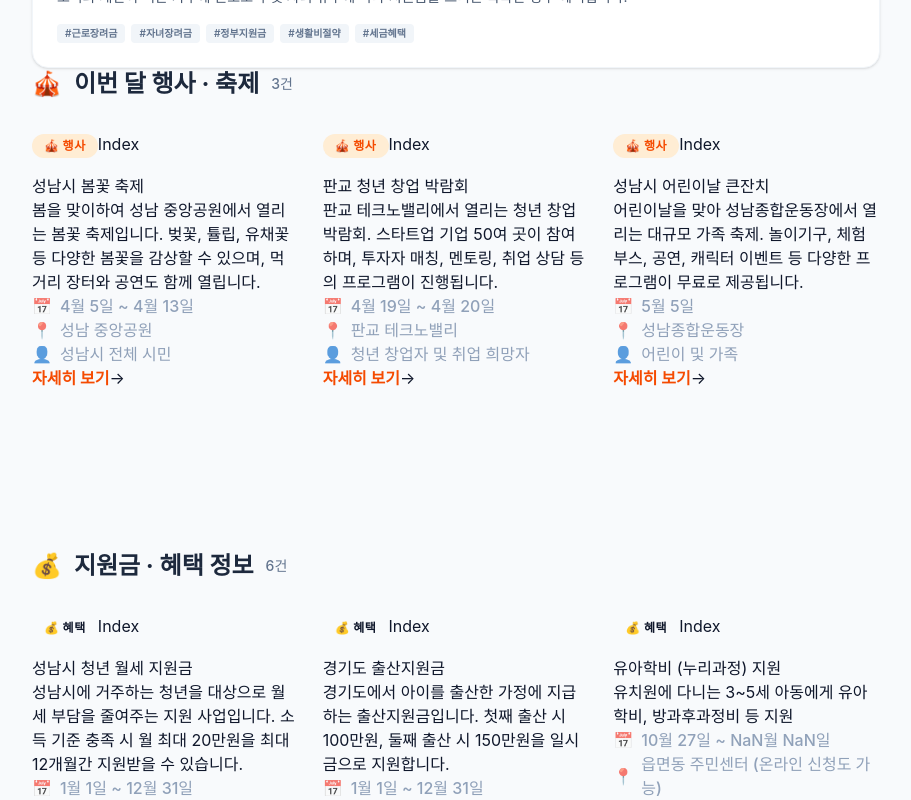
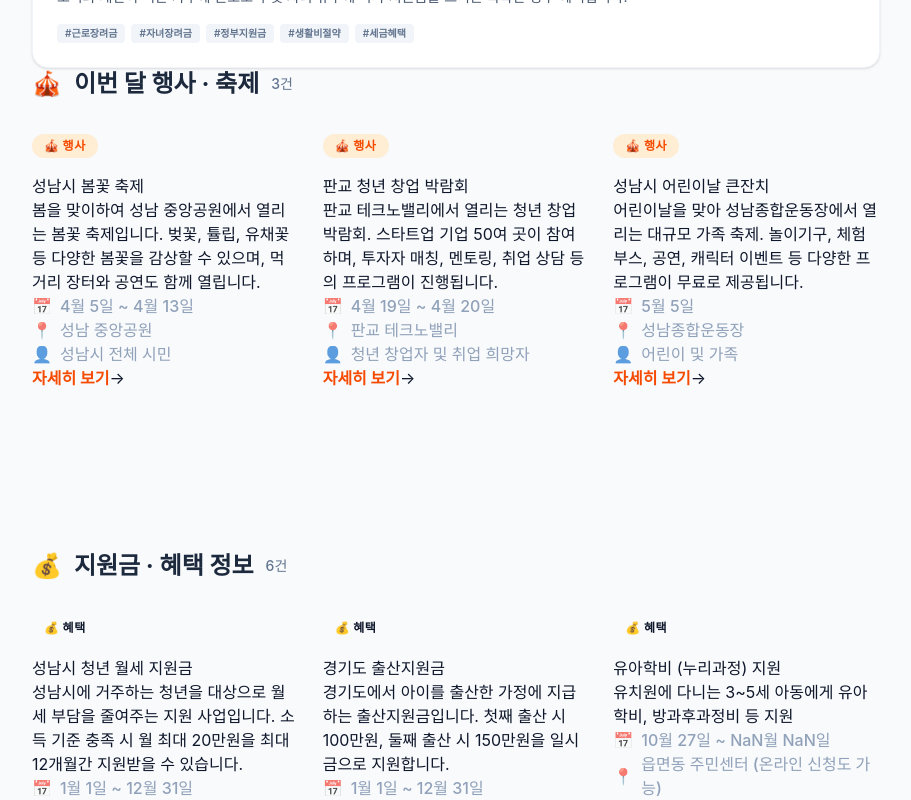
Before and after one commit to ksjung-win/my-local-info, a Next.js app: page / in a window 1280 px wide. Shown: the part 1000-1800 px from the top of the page, without its empty margins (184-1095 px from the left). Built offline with nearby package versions, Linux system fonts and the light colour scheme; no server answers.

Commit message:
UI 최적화: 메인 페이지 오타 수정 및 링크 기능 안정화

```diff
--- a/src/app/page.tsx
+++ b/src/app/page.tsx
@@ -52,7 +52,7 @@ function InfoCard({ item, slug }: { item: LocalInfoItem, slug?: string }) {
       <span className={`card-badge ${isEvent ? "badge-event" : "badge-benefit"}`}>
         {isEvent ? "🎪" : "💰"} {item.category}
       </span>
-Index
+
       {/* 제목 */}
       <p className="card-name">{item.name}</p>
 
```
